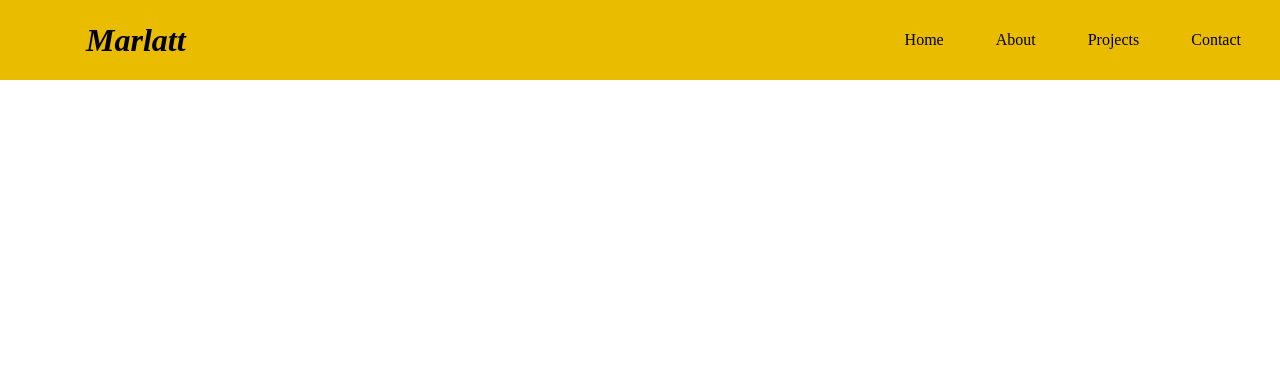
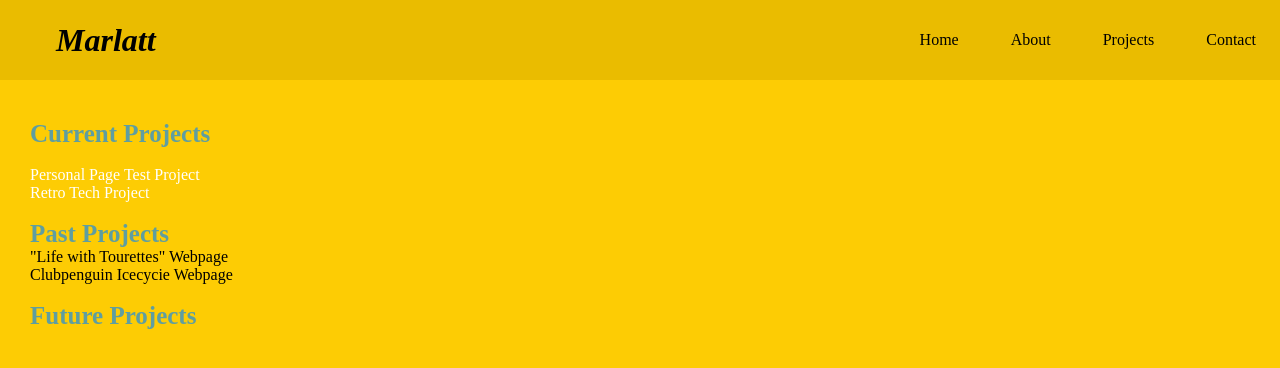
Before and after one commit to Nicholasm3198/Personalpage, a plain HTML site: page projects.html in a window 1280 px wide. Drawn offline with Linux system fonts and the light colour scheme.

Commit message:
worked on about and projects page.
finally figured out how to make the whole background yellow on the pages.

```diff
--- a/css/styling.css
+++ b/css/styling.css
@@ -39,7 +39,7 @@ nav {
 	display: flex;
 	justify-content: space-between;
 	align-items: center;
-	padding: 0rem calc((100vw - 1250px) / 2);
+	padding: 0rem calc((100vw - 1600px) / 2);
 }
 
 .logo{
@@ -61,9 +61,10 @@ nav a {
 nav a:hover{
 	color: #fff;
 }
-
+ /*This is the yellow background for the whole page. \/   */
 .hero {
 	background: #fdcc04;
+	height: 95vh;
 }
 
 .hero-container {
@@ -73,6 +74,8 @@ nav a:hover{
 	padding: 0rem calc((100vw - 1250px) / 2);
 
 }
+
+
 
 .column-left {
 	display: flex;
@@ -126,3 +129,22 @@ button:hover {
 		grid-template-columns: 1fr;
 	}
 }
+
+/*
+html, body
+{
+ height: 100%;
+ overflow: hidden
+}
+*/
+
+/*Making a link not look like a clickable link, thats ugly*/
+a {
+  color: white;
+  text-decoration: none;
+}
+
+.footer_container{
+    background-color: #fdcc04;
+    height: 50px;
+}
--- a/projects.html
+++ b/projects.html
@@ -5,6 +5,7 @@
 	<meta name="viewport" content="width=device-width, initial-scale=1">
 	<title>Projects</title>
 	<link rel="stylesheet" type="text/css" href="css/styling.css">
+	<link rel="icon" href="img/compost.png">
 </head>
 <body>
 
@@ -23,5 +24,26 @@
 
 	</nav>
 
+<section class="hero">
+
+		<h2 style="padding-left: 30px; padding-top: 40px;">Current Projects</h2> <br>
+		<ol>
+			<li style="padding-left: 30px;"><a target="_blank" href="https://nicholasm3198.github.io/Personalpage/index.html">Personal Page Test Project</a></li>
+			<li style="padding-left: 30px;"><a target="_blank" href="https://nicholasm3198.github.io/Retro-Tech/index.html">Retro Tech Project</a></li>
+
+		</ol> <br>
+
+		<h2 style="padding-left: 30px;">Past Projects</h2>
+		<ol>
+		<li style="padding-left: 30px;">"Life with Tourettes" Webpage</li>
+		<li style="padding-left: 30px;">Clubpenguin Icecycie Webpage</li>
+		</ol> <br>
+
+		<h2 style="padding-left: 30px;">Future Projects</h2>
+
+</section>
+
+
+
 </body>
 </html>
```
Also changed, not shown: about.html (+1 -0 lines), contact.html (+9 -0 lines), index.html (+12 -22 lines), img/compost.png (added), 2 other files.
